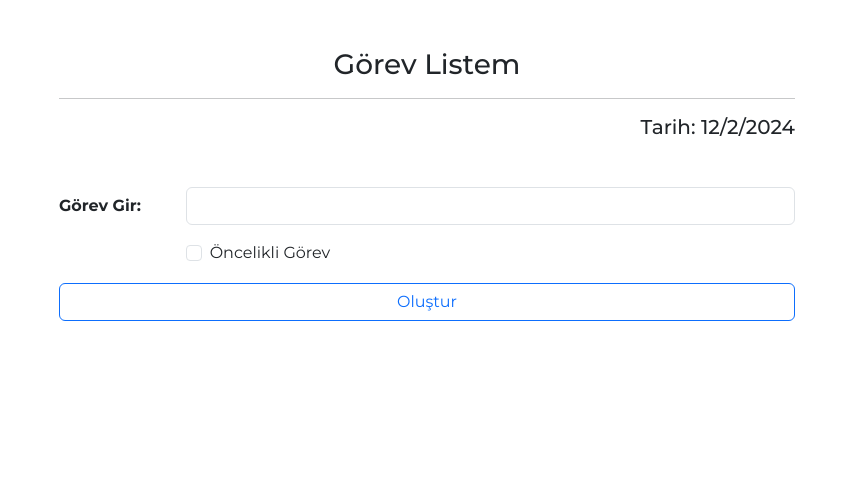
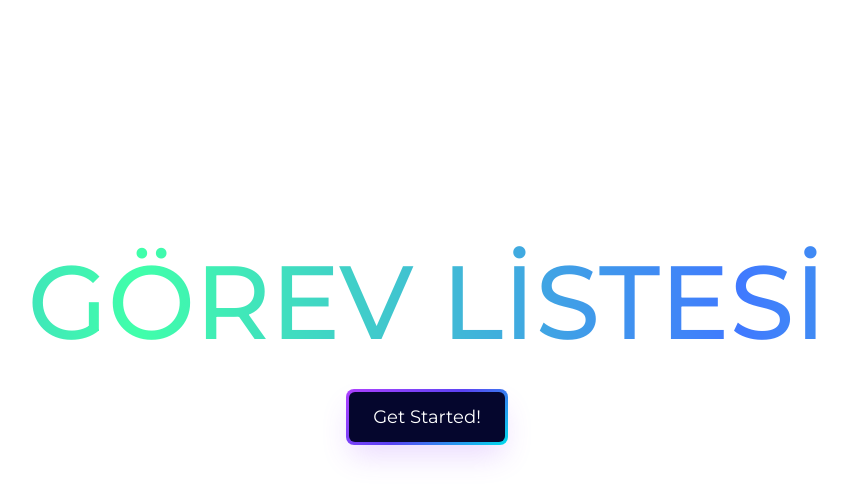
Before and after one commit to alpataseven/ReactForm, a React (Vite) app: page / in a window 1280 px wide. Shown: the top 500 px of the page, without its empty margins (213-1061 px from the left). Built offline with nearby package versions, Linux system fonts and the light colour scheme.

Commit message:
homepage sayfası oluşturuldu

```diff
--- a/package.json
+++ b/package.json
@@ -13,6 +13,8 @@
     "bootstrap": "^5.3.3",
     "react": "^18.3.1",
     "react-dom": "^18.3.1",
+    "react-router-dom": "^7.1.1",
+    "styled-components": "^6.1.13",
     "uuid": "^11.0.3"
   },
   "devDependencies": {
--- a/src/App.css
+++ b/src/App.css
@@ -1,3 +1,83 @@
 * {
     font-family: "Montserrat", serif;
 }
+/*Gradient Text Styled*/
+
+.animated-gradient-text {
+    position: relative;
+    margin: 0 auto;
+    display: flex;
+    max-width: fit-content;
+    flex-direction: row;
+    align-items: center;
+    justify-content: center;
+    border-radius: 1.25rem; /* 20px */
+    font-weight: 500;
+    backdrop-filter: blur(10px);
+    transition: box-shadow 0.5s ease-out;
+    overflow: hidden;
+    cursor: pointer;
+  }
+
+  .gradient-overlay {
+    position: absolute;
+    top: 0;
+    left: 0;
+    right: 0;
+    bottom: 0;
+    background-size: 300% 100%;
+    animation: gradient linear infinite;
+    border-radius: inherit;
+    z-index: 0;
+    pointer-events: none;
+
+    &:before {
+      content: "";
+      position: absolute;
+      left: 0;
+      top: 0;
+      border-radius: inherit;
+      width: calc(100% - 2px);
+      height: calc(100% - 2px);
+      left: 50%;
+      top: 50%;
+      transform: translate(-50%, -50%);
+      background-color: #060606;
+      z-index: -1;
+    }
+  }
+
+  @keyframes gradient {
+    0% {
+      background-position: 0% 50%;
+    }
+    50% {
+      background-position: 100% 50%;
+    }
+    100% {
+      background-position: 0% 50%;
+    }
+  }
+
+  .text-content {
+    display: inline-block;
+    position: relative;
+    z-index: 2;
+    background-size: 300% 100%;
+    background-clip: text;
+    -webkit-background-clip: text;
+    color: transparent;
+    animation: gradient linear infinite;
+  }
+
+  .text-style {
+    font-size: 104px;
+    text-transform: uppercase;
+    margin-top: 15rem;
+  }
+
+  #homepage-btn {
+    display: flex;
+    justify-content: center;
+    align-items: center;
+  }
--- a/src/App.jsx
+++ b/src/App.jsx
@@ -1,16 +1,10 @@
-import TaskForm from './TaskForm'
+import SiteRoutes from './SiteRoutes'
 
 function App() {
 
   return (
     <>
-      <div className='container mt-5'>
-        <div className="row justify-content-sm-center">
-          <div className="col-sm-8">
-            <TaskForm />
-          </div>
-        </div>
-      </div>
+      <SiteRoutes />
     </>
   )
 }
--- /dev/null
+++ b/src/Components/GradientText.jsx
@@ -0,0 +1,19 @@
+export default function GradientText({
+  children,
+  className = "",
+  colors = ["#40ffaa", "#4079ff", "#40ffaa", "#4079ff", "#40ffaa"],
+  animationSpeed = 8,
+  showBorder = false,
+}) {
+  const gradientStyle = {
+    backgroundImage: `linear-gradient(to right, ${colors.join(", ")})`,
+    animationDuration: `${animationSpeed}s`,
+  };
+
+  return (
+    <div className={`animated-gradient-text ${className}`}>
+      {showBorder && <div className="gradient-overlay" style={gradientStyle}></div>}
+      <div className="text-content" style={gradientStyle}>{children}</div>
+    </div>
+  );
+}
--- /dev/null
+++ b/src/SiteRoutes.jsx
@@ -0,0 +1,16 @@
+import { BrowserRouter as Router, Routes, Route } from "react-router-dom";
+import Homepage from "./pages/Homepage";
+import Taskpage from "./pages/Taskpage";
+
+export default function SiteRoutes() {
+    return (
+        <>
+            <Router>
+                <Routes>
+                    <Route path='/' element={<Homepage />} />
+                    <Route path='/list' element={<Taskpage />} />
+                </Routes>
+            </Router>
+        </>
+    )
+}
--- a/src/TaskList.jsx
+++ b/src/TaskList.jsx
@@ -30,7 +30,7 @@ export default function TaskList({ tasks, removeTask, editTask, doneTask }) {
                     className={`btn btn-sm ${priority ? "btn-outline-info" : "btn-outline-warning"} float-end`}>{priority ? "Bütün Görevleri Göster" : "Öncelikli Görevleri Göster"}
                 </button>
                 </div></p>
-            <ul className="list-group">
+            <ul className="list-group list-group-flush">
                 {filteredTasks.map(
                     (item) =>
                     <TaskListItem
--- /dev/null
+++ b/src/pages/Homepage.jsx
@@ -0,0 +1,68 @@
+import GradientText from "../Components/GradientText";
+import { NavLink } from "react-router-dom";
+import styled from "styled-components";
+
+export default function Homepage() {
+  return (
+    <>
+      <GradientText
+        colors={["#40ffaa", "#4079ff", "#40ffaa", "#4079ff", "#40ffaa"]}
+        animationSpeed={3}
+        showBorder={false}
+      >
+        <h1 className="text-style">Görev Listesi</h1>
+      </GradientText>
+
+      <div className="mt-3" id="homepage-btn">
+        <StyledWrapper>
+          <NavLink to="/list">
+            <span className="text">Get Started!</span>
+          </NavLink>
+        </StyledWrapper>
+      </div>
+    </>
+  );
+}
+
+const StyledWrapper = styled.div`
+  a {
+    align-items: center;
+    background-image: linear-gradient(144deg, #af40ff, #5b42f3 50%, #00ddeb);
+    border: 0;
+    border-radius: 8px;
+    box-shadow: rgba(151, 65, 252, 0.2) 0 15px 30px -5px;
+    box-sizing: border-box;
+    color: #ffffff;
+    display: flex;
+    font-size: 18px;
+    justify-content: center;
+    line-height: 1em;
+    max-width: 100%;
+    min-width: 140px;
+    padding: 3px;
+    text-decoration: none;
+    user-select: none;
+    -webkit-user-select: none;
+    touch-action: manipulation;
+    white-space: nowrap;
+    cursor: pointer;
+    transition: all 0.3s;
+  }
+
+  a:hover span {
+    background: none;
+  }
+
+  a:active {
+    transform: scale(0.9);
+  }
+
+  a span {
+    background-color: rgb(5, 6, 45);
+    padding: 16px 24px;
+    border-radius: 6px;
+    width: 100%;
+    height: 100%;
+    transition: 300ms;
+  }
+`;
--- /dev/null
+++ b/src/pages/Taskpage.jsx
@@ -0,0 +1,15 @@
+import TaskForm from "../TaskForm";
+
+export default function Taskpage() {
+    return (
+        <>
+            <div className='container mt-5'>
+                <div className="row justify-content-sm-center">
+                    <div className="col-sm-8">
+                        <TaskForm />
+                    </div>
+                </div>
+            </div>
+        </>
+    )
+}
```
Also changed, not shown: src/Components/Checkbox.jsx (added, +97 -0 lines), 1 other file (tests, documents, lock files or other folders).
